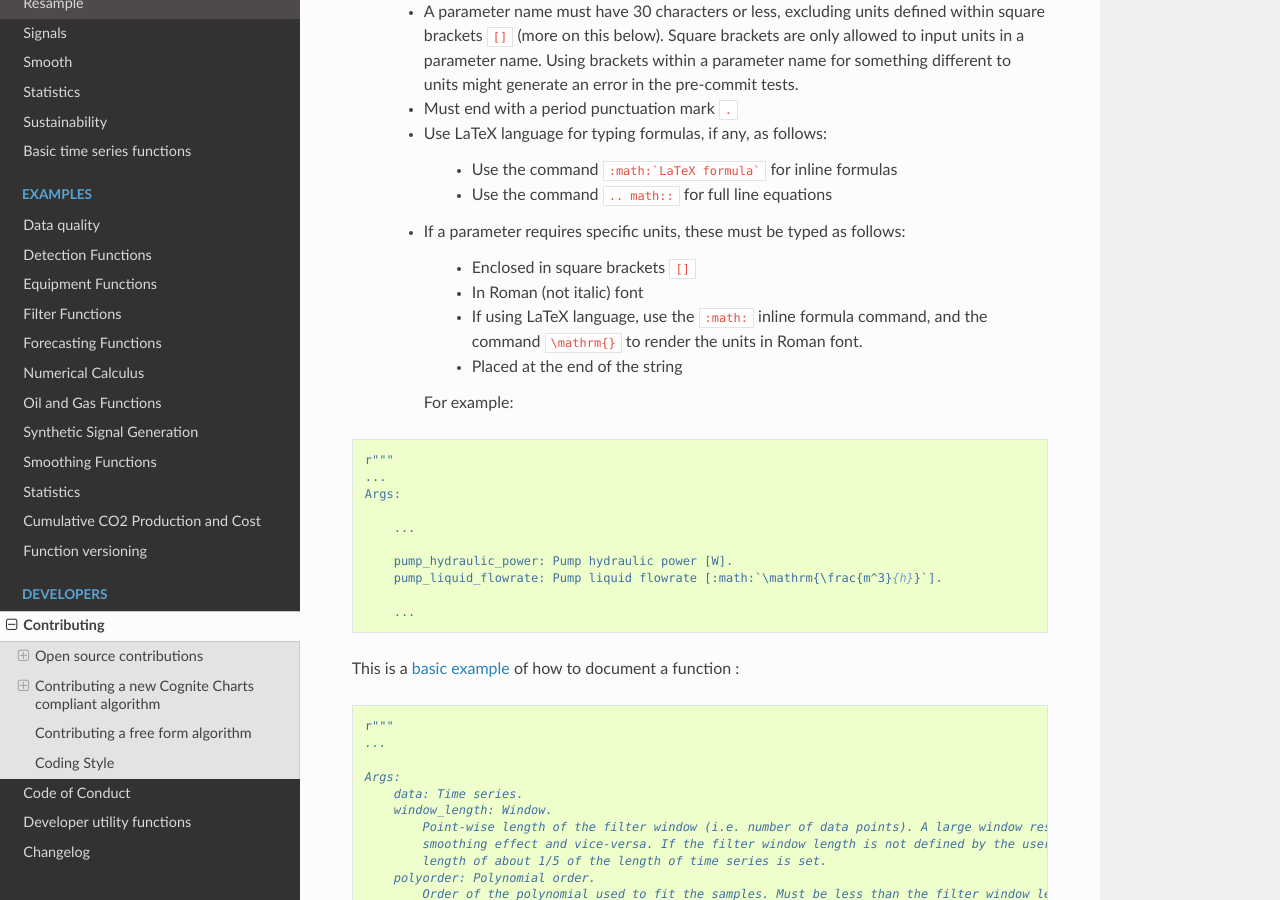
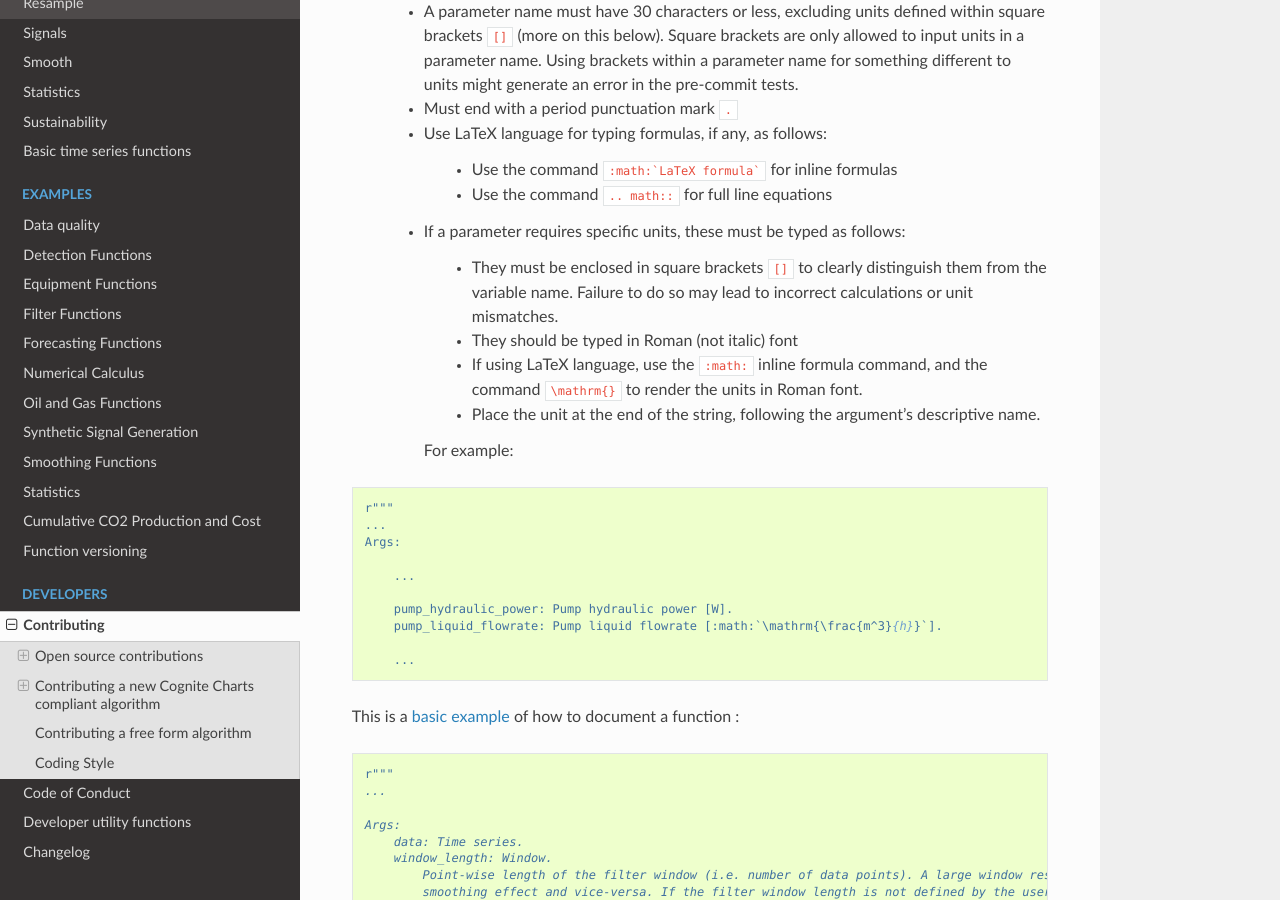
Before and after one commit to cognitedata/indsl, a Sphinx documentation site: the page built from docs-source/source/contribute.rst, in a window 1280 px wide and 900 px high, scrolled down 5399 px. Built offline with Sphinx 7.4.7 and the Read the Docs theme 2.0.0, drawn with Linux system fonts in a browser that asks for light colours; pages that are not in the unit, such as notebooks, are missing from menus.

Commit message:
chore: improve unit description in docs

```diff
--- a/docs-source/source/contribute.rst
+++ b/docs-source/source/contribute.rst
@@ -256,11 +256,13 @@ and properly displayed on the user interface and included in the technical docum
 
     * If a parameter requires specific units, these must be typed as follows:
 
-        * Enclosed in square brackets ``[]``
-        * In Roman (not italic) font
+        * They must be enclosed in square brackets ``[]`` to clearly
+          distinguish them from the variable name. Failure to do so may
+          lead to incorrect calculations or unit mismatches.
+        * They should be typed in Roman (not italic) font
         * If using LaTeX language, use the ``:math:`` inline formula command, and the command ``\mathrm{}`` to render
           the units in Roman font.
-        * Placed at the end of the string
+        * Place the unit at the end of the string, following the argument's descriptive name.
 
       For example:
 
```
